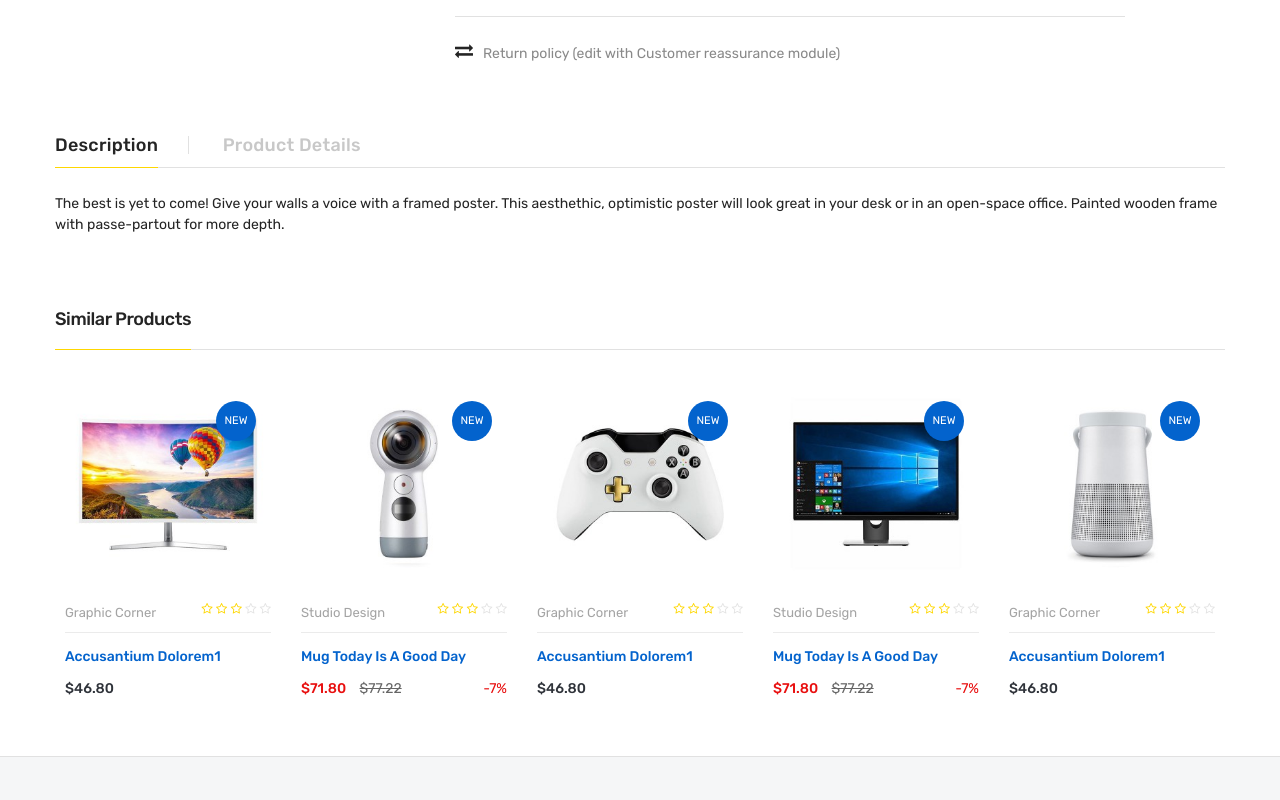
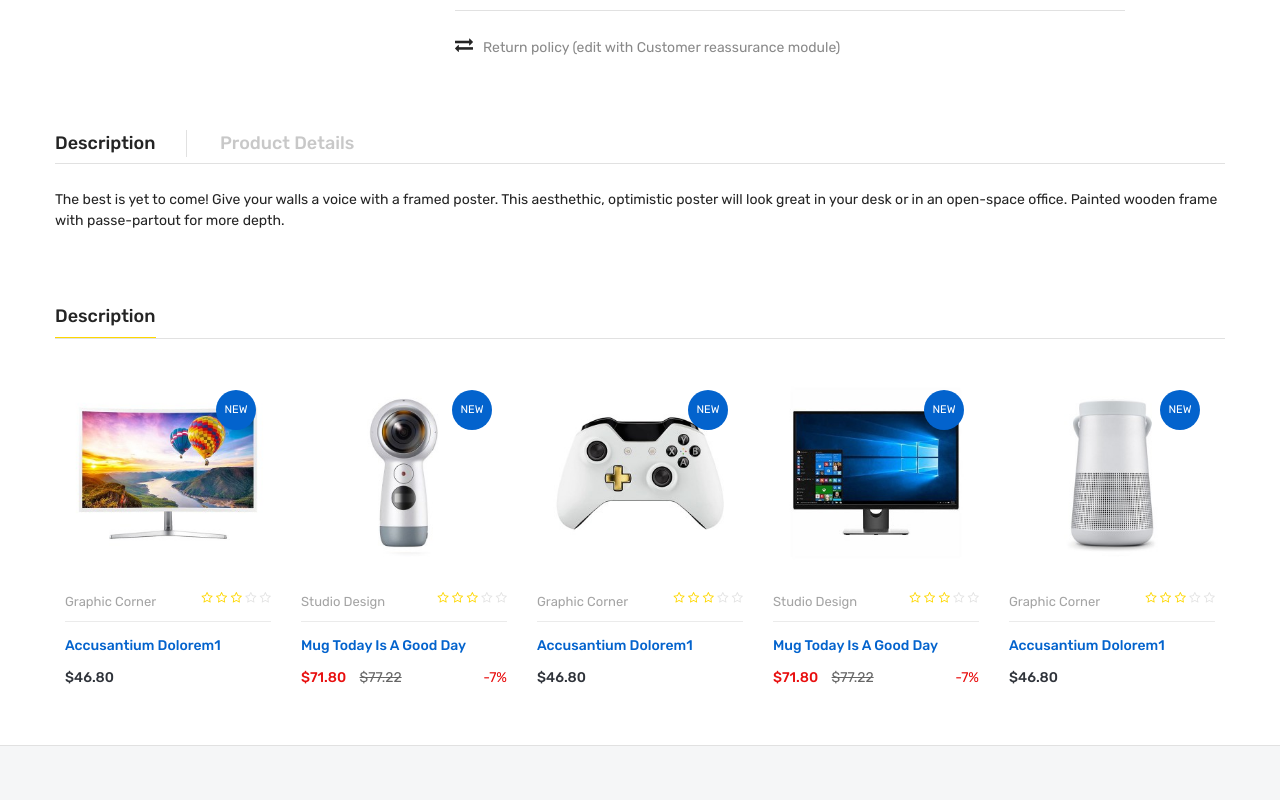
Before and after one commit to ErvinC256/ecommerce-microservices-frontend, a plain HTML site: page product-details.html in a window 1280 px wide. Shown: the part 820-1620 px from the top of the page. Drawn offline with Linux system fonts and the light colour scheme.

Commit message:
standardize section title gaps

```diff
--- a/product-details.html
+++ b/product-details.html
@@ -337,7 +337,7 @@
                         <div class="col-12">
                             <div class="li-section-title">
                                 <h2>
-                                    <span>Similar Products</span>
+                                    <span>Description</span>
                                 </h2>
                             </div>
                             <div class="row">
--- a/style.css
+++ b/style.css
@@ -108,9 +108,8 @@ h6 {
 	font-family: inherit;
 	font-weight: 450;
 	color: inherit;
-	line-height: 1.1;
-	margin-top: 0;
-	margin-bottom: 8px;
+	margin-top: 0px;
+	margin-bottom: 0px;
 }
 h1 {
 	font-size: 20px;
@@ -1129,28 +1128,17 @@ option {
 	position: relative;
 	display: inline-block;
 	width: 100%;
-	padding-bottom: 10px;
 	border-bottom: 1px solid #e1e1e1;
 }
 .li-product-menu li {
 	display: inline-block;
 	position: relative;
 	padding-right: 30px;
+	padding-bottom: 6px;
 	z-index: 99;
 }
 .li-product-menu > li > a > span {
 	position: relative;
-}
-.li-product-menu > li > a span::before, .li-product-menu > li > a.active span::before {
-	content: "";
-	position: absolute;
-	bottom: -11px;
-	opacity: 0;
-	left: 0;
-	background: #fed700;
-	right: 0;
-	height: 1px;
-	display: block;
 }
 .li-product-menu > li > a.active span::before {
 	background: #fed700;
@@ -1172,13 +1160,11 @@ option {
 	color: #c8c8c8;
 	display: inline-block;
 	font-size: 18px;
-	font-weight: 500;
-	line-height: 18px;
+	font-weight: 450;
 	padding: 0 30px 0 0;
 	position: relative;
 	text-transform: capitalize;
 	transition: all 0.1s ease-in-out;
-	letter-spacing: 0.25px;
 	border-right: 1px solid #e1e1e1;
 }
 .li-product-menu li:last-child a {
@@ -1621,19 +1607,16 @@ option {
 	width: 100%;
 	display: inline-block;
 	position: relative;
-	padding: 0px;
 }
 .li-section-title > h2 {
 	float: left;
-	letter-spacing: -.025em;
-	line-height: 1;
-	padding-bottom: 13px;
 	z-index: 0;
+	padding-bottom: 10px;
+	border-bottom: 0.5px solid #fed700;
 }
 /*Li's Sub Category List*/
 .li-sub-category-list {
 	float: right;
-	padding-bottom: 13px;
 }
 .li-sub-category-list > li {
 	display: inline-block;
@@ -1642,29 +1625,6 @@ option {
 	color: inherit;
 	margin: 0 20px 0;
 	position: relative;
-}
-.li-sub-category-list > li > a::after, .li-section-title > h2 > span::before {
-	content: "";
-	position: absolute;
-	bottom: -21px;
-	background: #fed700;
-	height: 1px;
-	left: 0;
-	right: 0;
-	opacity: 0;
-}
-.li-section-title > h2 > span {
-	display: inline-block;
-	position: relative;
-}
-.li-section-title > h2 > span::before {
-	opacity: 1;
-	left: 0;
-	right: 0;
-	bottom: -22px;
-}
-.li-sub-category-list > li:hover > a::after {
-	opacity: 1;
 }
 .li-sub-category-list > li > a:hover {
 	color: purple;
```
